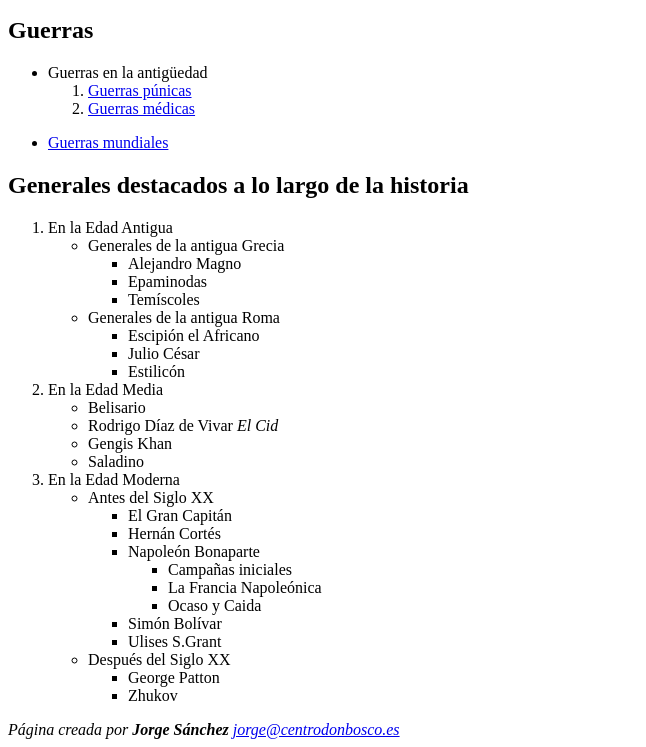
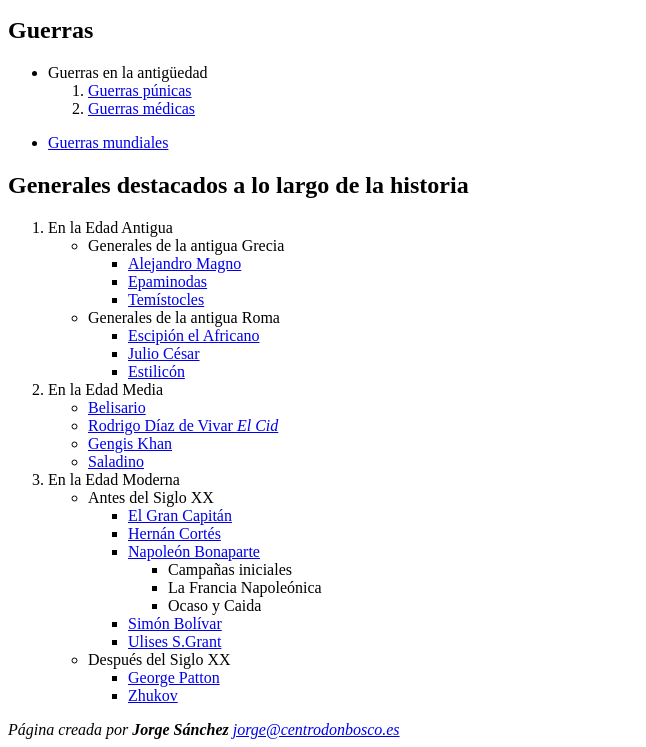
Before and after one commit to Teje-1993/Practicas-LMSGI, a plain HTML site: page practica13/index.html in a window 1280 px wide. Shown: the part 101-848 px from the top of the page, without its empty margins (0-646 px from the left). Drawn offline with Linux system fonts and the light colour scheme.

Commit message:
Practica13

```diff
--- a/practica13/index.html
+++ b/practica13/index.html
@@ -30,9 +30,9 @@
         <ul>
             <li>Generales de la antigua Grecia
                 <ul>
-                    <li>Alejandro Magno</li>
-                    <li>Epaminodas</li>
-                    <li>Temíscoles</li>
+                    <li><a href="generales/edad-antigua/grecia/alejandro-magno.html">Alejandro Magno</a></li>
+                    <li><a href="generales/edad-antigua/grecia/epaminondas.html">Epaminodas</a></li>
+                    <li><a href="generales/edad-antigua/grecia/temistocles.html">Temístocles</a></li>
                 </ul>
             </li>
         </ul>
@@ -40,28 +40,28 @@
         <ul>
             <li>Generales de la antigua Roma
                 <ul>
-                    <li>Escipión el Africano</li>
-                    <li>Julio César</li>
-                    <li>Estilicón</li>
+                    <li><a href="generales/edad-antigua/roma/escipion.html">Escipión el Africano</a></li>
+                    <li><a href="generales/edad-antigua/roma/julio-cesar.html">Julio César</a></li>
+                    <li><a href="generales/edad-antigua/roma/estilicon.html">Estilicón</a></li>
                 </ul>
             </li>
         </ul>
     </li>
     <li>En la Edad Media
         <ul>
-            <li>Belisario</li>
-            <li>Rodrigo Díaz de Vivar <em>El Cid</em></li>
-            <li>Gengis Khan</li>
-            <li>Saladino</li>
+            <li><a href="generales/edad-media/belisario.html">Belisario</a></li>
+            <li><a href="generales/edad-media/cid.html">Rodrigo Díaz de Vivar <em>El Cid</em></a></li>
+            <li><a href="generales/edad-media/gengis-khan.html">Gengis Khan</a></li>
+            <li><a href="generales/edad-media/saladino.html">Saladino</a></li>
         </ul>
     </li>
     <li>En la Edad Moderna
         <ul>
             <li>Antes del Siglo XX
                 <ul>
-                    <li>El Gran Capitán</li>
-                    <li>Hernán Cortés</li>
-                    <li>Napoleón Bonaparte
+                    <li><a href="generales/edad-moderna/antes-s-xx/gran-capitan.html">El Gran Capitán</a></li>
+                    <li><a href="generales/edad-moderna/antes-s-xx/hernan-cortes.html">Hernán Cortés</a></li>
+                    <li><a href="generales/edad-moderna/antes-s-xx/napoleon.html">Napoleón Bonaparte</a>
                         <ul>
                             <li>Campañas iniciales</li>
                             <li>La Francia Napoleónica</li>
@@ -69,8 +69,8 @@
 
                         </ul>
                     </li>
-                    <li>Simón Bolívar</li>
-                    <li>Ulises S.Grant</li>
+                    <li><a href="generales/edad-moderna/antes-s-xx/simon-bolivar.html">Simón Bolívar</a></li>
+                    <li><a href="generales/edad-moderna/antes-s-xx/grant.html">Ulises S.Grant</a></li>
 
                 </ul>
             </li>
@@ -80,8 +80,8 @@
     <ul>
         <li>Después del Siglo XX
             <ul>
-                <li>George Patton</li>
-                <li>Zhukov</li>
+                <li><a href="generales/edad-moderna/despues-s-xx/patton.html">George Patton</a></li>
+                <li><a href="generales/edad-moderna/despues-s-xx/zhukov.html">Zhukov</a></li>
             </ul>
         </li>
     </ul>
```
